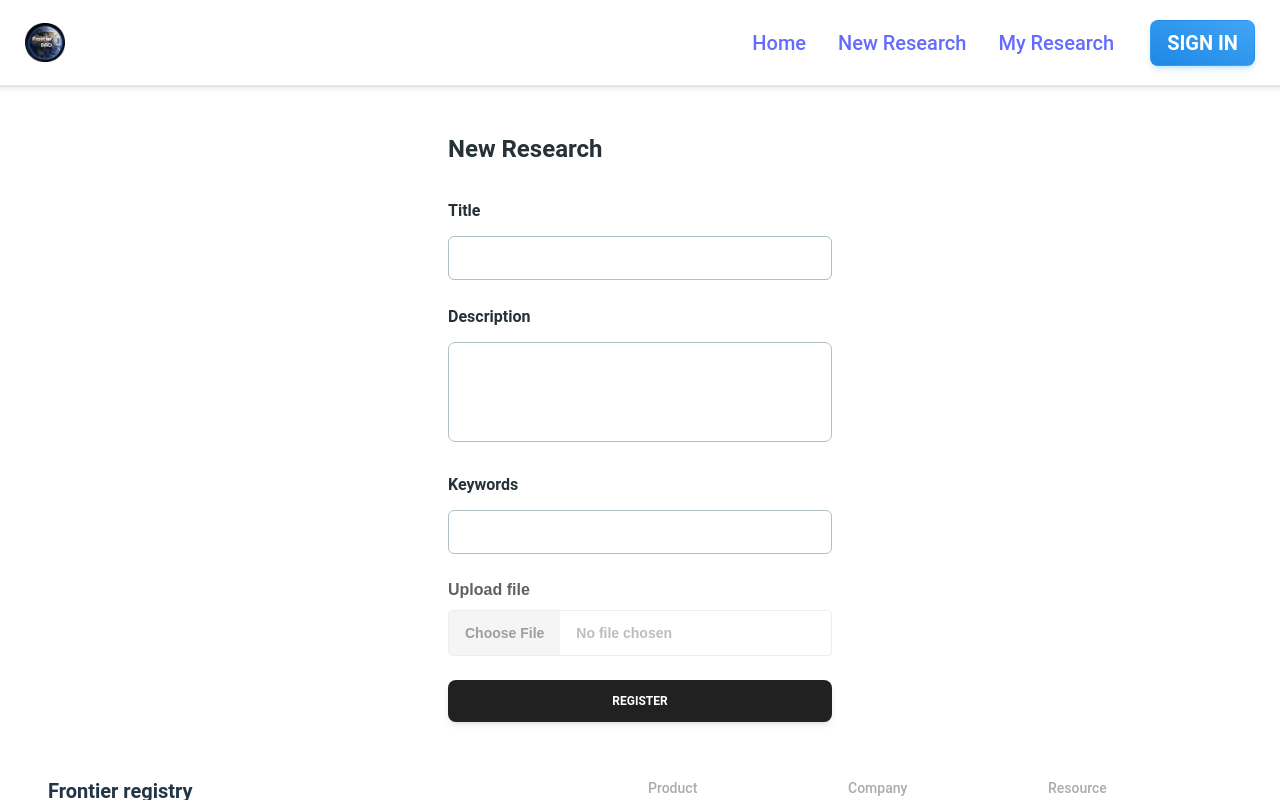
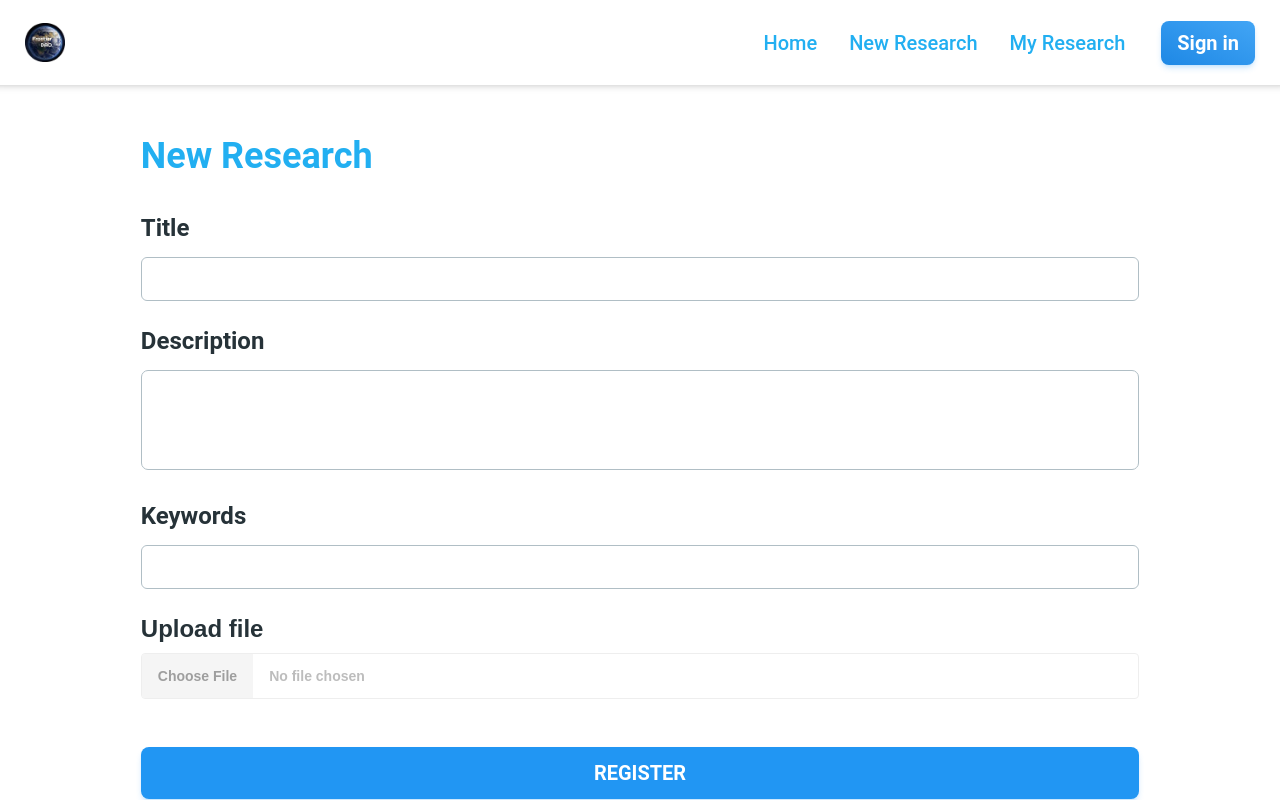
Before and after one commit to zerox-toml/Frontier-Registry-UI-Stellar, a React (Vite) app: page /newresearch in a window 1280 px wide. Built offline with nearby package versions, Linux system fonts and the light colour scheme; what @creit.tech/stellar-wallets-kit would draw is missing.

Commit message:
update footer/new research/header

```diff
--- a/src/components/FrontierIntroduction.tsx
+++ b/src/components/FrontierIntroduction.tsx
@@ -4,7 +4,7 @@ import { Button } from "@material-tailwind/react";
 const FrontierIntroduction = () => {
   return (
     <div className="flex justify-center items-center font-roboto ">
-      <div className="lg:w-[1320px] md:w-[80%] w-full  lg:p-6 p-3 bg-[#1867B6] flex lg:flex-row flex-col-reverse  justify-between items-center lg:gap-3 gap-6 rounded" >
+      <div className="lg:w-[1320px] md:w-[80%] w-full  lg:p-6 p-3 bg-back-blue flex lg:flex-row flex-col-reverse  justify-between items-center lg:gap-3 gap-6 rounded" >
         <div className="pt-10 lg:w-1/2 w-full">
           <span className="text-white">FrontierDAO #DeSci</span>
           <h2 className="text-custom-ttlclr xl:text-5xl lg:text-[42px] text-3xl font-bold font-emoji xl:leading-[70px] lg:leading-[60px] leading-10 md:mt-8 mt-4">
@@ -15,15 +15,15 @@ const FrontierIntroduction = () => {
             Scientific research published and peer reviewed on-chain. Option to
             crowdsource funding by minting your research paper/IP as a NFT.
           </p>
-          <div className="flex justify-center items-center lg:mt-10 mt-5">
+          <div className="flex justify-center items-center lg:mt-10 mt-5 mb-6">
             <Button
               color="blue"
               variant="gradient"
               ripple={true}
-              className="!border-none focus:outline-none"
+              className="!border-none focus:outline-none btn-lowercase "
               size="lg"
             >
-              <span className="text-md">Explore</span>
+              <span className="text-xl">Explore</span>
             </Button>
           </div>
         </div>
--- a/src/layouts/footer.tsx
+++ b/src/layouts/footer.tsx
@@ -19,10 +19,10 @@ const LINKS = [
 const currentYear = new Date().getFullYear();
 const Footer: React.FC = () => {
   return (
-    <footer className="relative w-full">
-      <div className="mx-auto w-full max-w-7xl px-8">
+    <footer className="relative w-[110%] bg-back-blue">
+      <div className="mx-auto w-full max-w-7xl 2xl:px-8 px-14 py-8">
         <div className="grid grid-cols-1 justify-between gap-4 md:grid-cols-2">
-          <Typography variant="h5" className="mb-6">
+          <Typography variant="h5" className="mb-6 text-white">
             Frontier registry
           </Typography>
           <div className="grid grid-cols-3 justify-between gap-4">
@@ -30,8 +30,8 @@ const Footer: React.FC = () => {
               <ul key={title}>
                 <Typography
                   variant="small"
-                  color="blue-gray"
-                  className="mb-3 font-medium opacity-40"
+                  color="white"
+                  className="mb-3 font-medium opacity-70 "
                 >
                   {title}
                 </Typography>
@@ -40,7 +40,7 @@ const Footer: React.FC = () => {
                     <Typography
                       as="a"
                       href="#"
-                      color="gray"
+                      color="white"
                       className="py-1.5 font-normal transition-colors hover:text-blue-gray-900"
                     >
                       {link}
@@ -56,7 +56,7 @@ const Footer: React.FC = () => {
             variant="small"
             className="mb-4 text-center font-normal text-blue-gray-900 md:mb-0"
           >
-            &copy; {currentYear} <Link to="/">Frontier registry</Link>. All
+            &copy; {currentYear} <Link to="/" className="text-white text-base">Frontier registry</Link>. All
             Rights Reserved.
           </Typography>
           <div className="flex gap-4 text-blue-gray-900 sm:justify-center">
--- a/src/layouts/header.tsx
+++ b/src/layouts/header.tsx
@@ -51,10 +51,10 @@ const Header: FC = () => {
       <Typography
         as="li"
         variant="small"
-        color="blue-gray"
-        className="p-1 font-normal"
+        color="blue"
+        className="p-1 font-normal "
       >
-        <Link to="/" className="flex items-center text-xl">
+        <Link to="/" className="flex items-center text-xl text-custom-blue">
           Home
         </Link>
       </Typography>
@@ -64,7 +64,7 @@ const Header: FC = () => {
         color="blue-gray"
         className="p-1 font-normal"
       >
-        <Link to="/newresearch" className="flex items-center text-xl">
+        <Link to="/newresearch" className="flex items-center text-xl text-custom-blue">
           New Research
         </Link>
       </Typography>
@@ -74,7 +74,7 @@ const Header: FC = () => {
         color="blue-gray"
         className="p-1 font-normal"
       >
-        <Link to="/myresearch" className="flex items-center text-xl">
+        <Link to="/myresearch" className="flex items-center text-xl text-custom-blue">
           My Research
         </Link>
       </Typography>
@@ -98,7 +98,7 @@ const Header: FC = () => {
                   variant="gradient"
                   size="sm"
                   color="blue"
-                  className="hidden lg:inline-block"
+                  className="hidden lg:inline-block btn-lowercase !border-none focus:outline-none"
                   onClick={() => {
                     openWallet();
                   }}
@@ -109,7 +109,7 @@ const Header: FC = () => {
                 <Button
                   color="blue"
                   variant="gradient"
-                  size="sm"
+                  size="md"
                   className="hidden lg:inline-block"
                 >
                   <span>{collapseAddress(publicKey)}</span>
@@ -162,8 +162,9 @@ const Header: FC = () => {
               <Button
                 fullWidth
                 variant="gradient"
-                size="sm"
-                className=""
+                size="md"
+                color="blue"
+                className="!border-none focus:outline-none"
                 onClick={() => {
                   openWallet();
                 }}
--- a/src/pages/NewResearch.tsx
+++ b/src/pages/NewResearch.tsx
@@ -3,7 +3,7 @@ import {
   Input,
   Button,
   Typography,
-  Textarea
+  Textarea,
 } from "@material-tailwind/react";
 import Header from "../layouts/header";
 import Footer from "../layouts/footer";
@@ -12,50 +12,60 @@ function NewResearch() {
   return (
     <div className="flex flex-col items-center h-screen w-screen overflow-x-hidden px-4">
       <Header />
-      <div className="mx-auto max-w-screen-md py-12">
+      <div className="mx-auto 2xl:w-3/5 w-4/5 py-12">
         <Card color="transparent" shadow={false}>
-          <Typography variant="h4" color="blue-gray">
+          <Typography variant="h2"  className="text-custom-blue">
             New Research
           </Typography>
-          <form className="mt-8 mb-2 w-80 max-w-screen-lg sm:w-96">
+          <form className="mt-8 mb-2 max-w-screen-2xl sm:w-full">
             <div className="mb-1 flex flex-col gap-6">
-              <Typography variant="h6" color="blue-gray" className="-mb-3">
+              <Typography variant="h4" color="blue-gray" className="-mb-3">
                 Title
               </Typography>
               <Input
                 size="lg"
-                placeholder="name@mail.com"
-                className=" !border-t-blue-gray-200 focus:!border-t-gray-900"
+                placeholder="On the Number of Primes Less Than a Given Magnitude"
+                className=" focus:!border-blue-400"
                 labelProps={{
                   className: "before:content-none after:content-none",
                 }}
               />
-              <Typography variant="h6" color="blue-gray" className="-mb-3">
+              <Typography variant="h4" color="blue-gray" className="-mb-3">
                 Description
               </Typography>
-              <div className="w-96">
-                <Textarea />
+              <div className="w-full">
+                <Textarea className="focus:!border-blue-400"/>
               </div>
-              <Typography variant="h6" color="blue-gray" className="-mb-3">
+              <Typography variant="h4" color="blue-gray" className="-mb-3">
                 Keywords
               </Typography>
               <Input
                 size="lg"
                 placeholder="Artificial Intelligence, Education, ..."
-                className=" !border-t-blue-gray-200 focus:!border-t-gray-900"
+                className=" focus:!border-blue-400"
                 labelProps={{
                   className: "before:content-none after:content-none",
                 }}
               />
 
               <div className="font-[sans-serif]">
-                <label className="text-base font-semibold mb-2 block">Upload file</label>
-                <input type="file"
-                  className="w-full text-gray-400 font-semibold text-sm bg-white border file:cursor-pointer cursor-pointer file:border-0 file:py-3 file:px-4 file:mr-4 file:bg-gray-100 file:hover:bg-gray-200 file:text-gray-500 rounded" />
+                <label className="font-semibold mb-2 block text-2xl text-blue-gray-900">
+                  Upload file
+                </label>
+                <input
+                  type="file"
+                  className="w-full text-gray-400 font-semibold text-sm bg-white border file:cursor-pointer cursor-pointer file:border-0 file:py-3 file:px-4 file:mr-4 file:bg-gray-100 file:hover:bg-gray-200 file:text-gray-500 rounded"
+                />
                 {/* <p className="text-xs text-gray-400 mt-2">DOC, PDF, PNG, JPG SVG, WEBP, and GIF are Allowed.</p> */}
               </div>
             </div>
-            <Button className="mt-6" fullWidth>
+            <Button
+              className="mt-12 !border-none focus:outline-none text-xl"
+              fullWidth
+              color="blue"
+              size="md"
+
+            >
               Register
             </Button>
           </form>
--- a/tailwind.config.js
+++ b/tailwind.config.js
@@ -16,6 +16,8 @@ export default withMT({
       },
       colors: {
         "custom-ttlclr":"#04121D",
+        "back-blue":"#1867B6",
+        "custom-blue":"#22AFF1"
       },
       screens: {
         "xxl":"1280px",
```
Also changed, not shown: data.ts (deleted).
